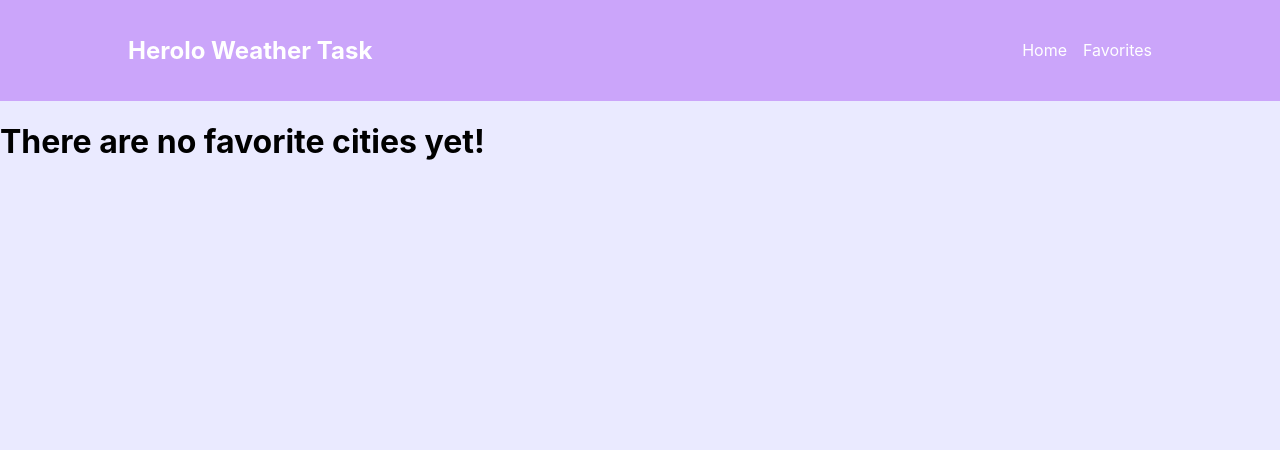
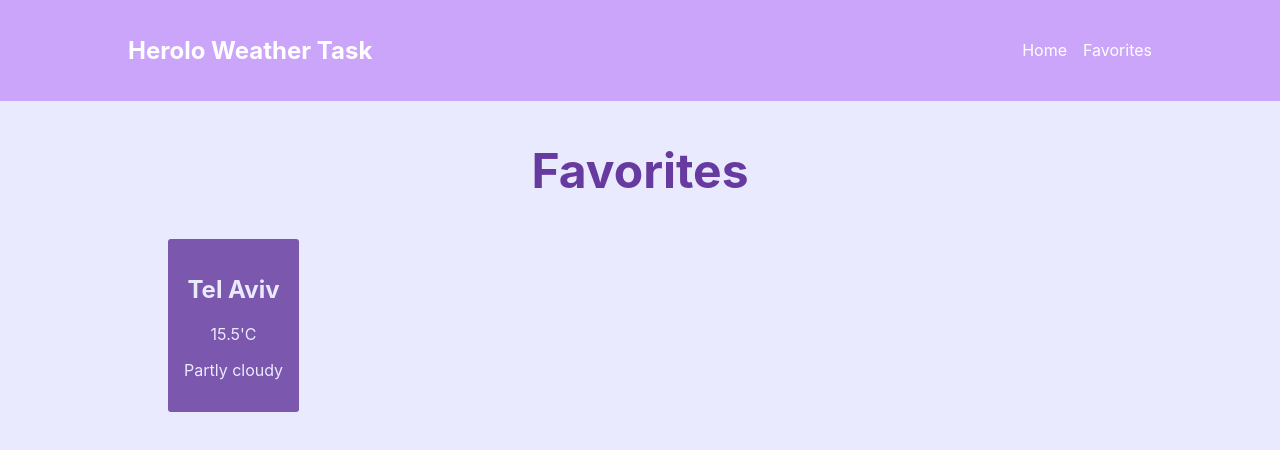
Before and after one commit to Sa-ar/saar-davidson-11-04-2021, a React (Create React App) app: page /favorites in a window 1280 px wide. Shown: the top 450 px of the page. Built offline with nearby package versions, Linux system fonts and the light colour scheme.

Commit message:
connect favorites slice to components

```diff
--- a/src/app/FavoritesSlice.js
+++ b/src/app/FavoritesSlice.js
@@ -32,17 +32,43 @@ export const favoritesSlice = createSlice({
         (item) => item.location.id !== action.payload.location.id,
       );
     },
+    updateFavorites: (state, action) => {
+      if (!Array.isArray(action.payload)) {
+        return (state.favorites = updateOneFavorite(
+          action.payload,
+          state.favorites,
+        ));
+      }
+
+      const ids = state.favorites.map((item) => item.location.id);
+      const relevantPayload = action.payload.filter((item) =>
+        ids.includes(item.location.id),
+      );
+
+      for (let item of relevantPayload) {
+        updateOneFavorite(item, state.favorites);
+      }
+    },
   },
 });
+
+function updateOneFavorite(payload, favorites) {
+  return favorites.map((item) => {
+    if (item.location.id === payload.location.id) return payload;
+
+    return item;
+  });
+}
 
 export const {
   changeFavorites,
   addFavorite,
   deleteFavorite,
+  updateFavorites,
 } = favoritesSlice.actions;
 
 export const selectFavorites = (state) => {
-  return state.favorites;
+  return state.favorites.favorites;
 };
 
 export default favoritesSlice.reducer;
--- a/src/app/store.js
+++ b/src/app/store.js
@@ -1,9 +1,10 @@
 import { configureStore } from '@reduxjs/toolkit';
-import searchReducer from './WeatherSlice';
+import weatherReducer from './WeatherSlice';
+import favoritesReducer from './FavoritesSlice';
 
 export const store = configureStore({
   reducer: {
-    weather: searchReducer,
-    //favorites: ,
+    weather: weatherReducer,
+    favorites: favoritesReducer,
   },
 });
--- /dev/null
+++ b/src/components/Favorites/Card.js
@@ -0,0 +1,14 @@
+import React from 'react';
+import { Title, Card as FavoritesCard } from './Favorites.styles';
+
+function Card({ place, temperature, weatherText }) {
+  return (
+    <FavoritesCard>
+      <Title>{place}</Title>
+      <p>{temperature}'C</p>
+      <p>{weatherText}</p>
+    </FavoritesCard>
+  );
+}
+
+export default Card;
--- a/src/components/Favorites/Favorites.js
+++ b/src/components/Favorites/Favorites.js
@@ -1,10 +1,31 @@
 import React from 'react';
+import { useSelector } from 'react-redux';
+import { selectFavorites } from '../../app/FavoritesSlice';
+import Card from './Card';
+import { CardsList, PageTitle } from './Favorites.styles';
+import { Container } from '../../shared.styles';
 
 function Favorites() {
+  const favorites = useSelector(selectFavorites);
+
+  console.log(favorites);
   return (
-    <div>
-      <h1>There are no favorite cities yet!</h1>
-    </div>
+    <Container>
+      <PageTitle>
+        {favorites.length ? 'Favorites' : 'There are no favorite cities yet!'}
+      </PageTitle>
+      <CardsList>
+        {favorites.map((favorite) => {
+          return (
+            <Card
+              place={favorite.location.name}
+              temperature={favorite.currentWeather.temperature}
+              weatherText={favorite.currentWeather.weatherText}
+            />
+          );
+        })}
+      </CardsList>
+    </Container>
   );
 }
 
--- /dev/null
+++ b/src/components/Favorites/Favorites.styles.js
@@ -0,0 +1,26 @@
+import styled from 'styled-components';
+
+export const CardsList = styled.ul`
+  display: flex;
+  justify-content: space-between;
+  align-items: center;
+  list-style-type: none;
+  flex-wrap: wrap;
+`;
+
+export const Card = styled.li`
+  padding: 1rem;
+  border-radius: 3px;
+  background-color: #7b57ae;
+  color: #eaeaff;
+  text-align: center;
+`;
+
+export const Title = styled.h2``;
+
+export const PageTitle = styled.h1`
+  font-size: 3rem;
+  text-align: center;
+  color: #673a9f;
+  width: 100%;
+`;
```
